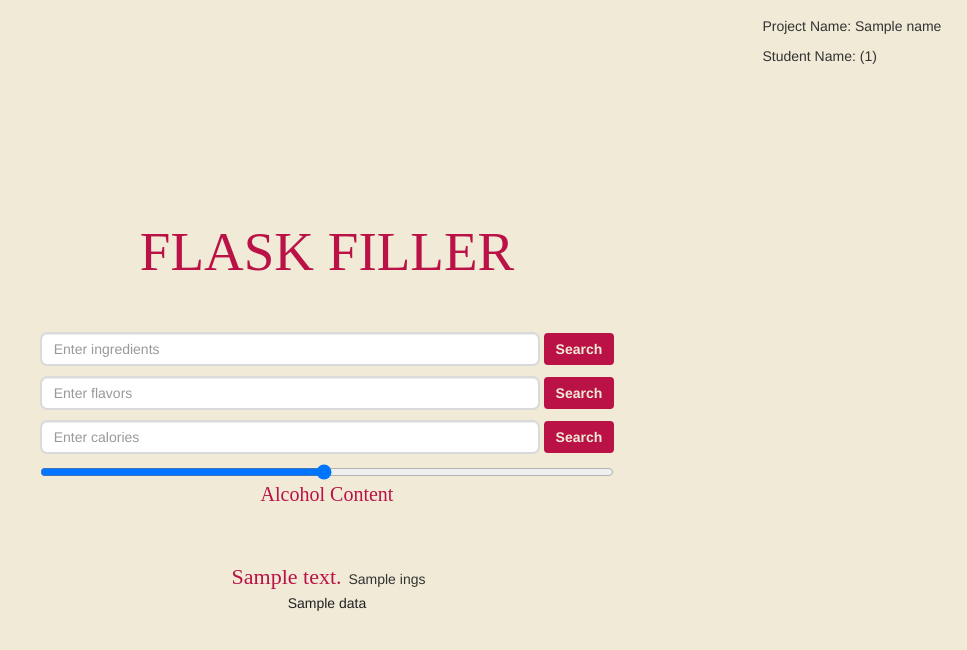
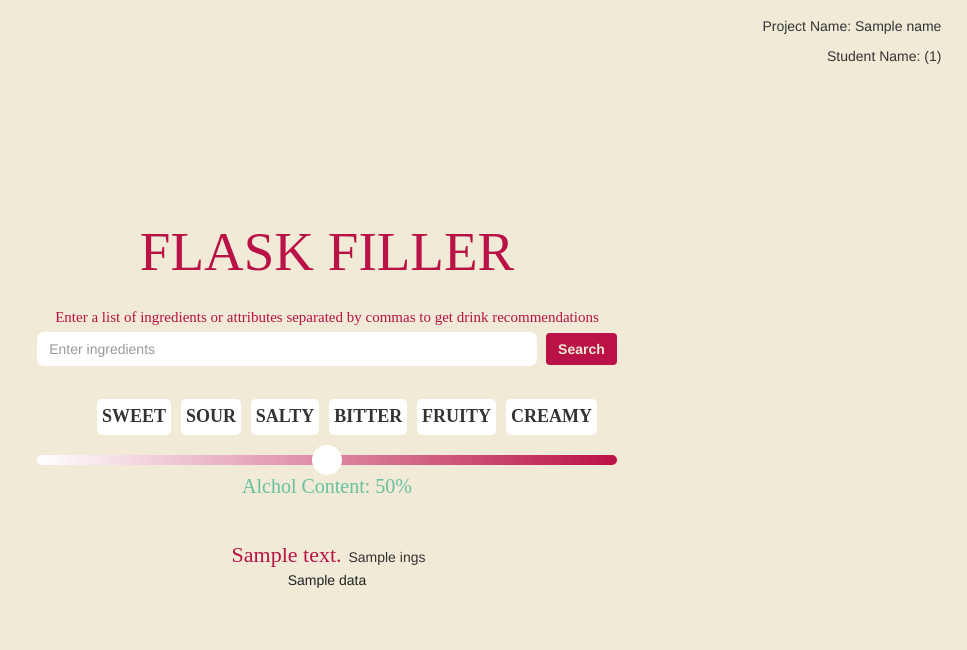
Before and after one commit to amaddula/FlaskFiller, a Python web app: template app/templates/search.html in a window 1280 px wide. Shown: the top 650 px of the page, without its empty margins (313-1280 px from the left). Run offline with Jinja, Linux system fonts and the light colour scheme; the template is opened without the code that fills it: most values are stand-ins (such as "Sample title", 1, 10 or a date in 2020); some libraries are stand-ins or nearby versions.

Commit message:
sexing things up

```diff
--- a/app/templates/search.html
+++ b/app/templates/search.html
@@ -1,26 +1,23 @@
+<!DOCTYPE html>
 <html>
     <head>
-        <link rel="stylesheet" href="/static/bootstrap.min.css">
-        <link rel="stylesheet" href="/static/main.css">
+        <link href="/static/bootstrap.min.css" rel="stylesheet" type="text/css">
+        <link href="/static/main.css" rel="stylesheet" type="text/css" >
+
+
 
         <style>
-
+            /* STYLING TO OVVERRIDE THE AUTOCOMPLETE FORM*/
             .autocomplete-items {
               position: absolute;
-  /*border: 1px solid #d4d4d4;*/
               border-bottom: none;
               border-top: none;
               z-index: 100;
               display: block;
               color: white;
-  /*position the autocomplete items to be the same width as the container:*/
               top: 100%;
               left: 0;
               right: 0;
-}
-
-.autocomplete-items::first-letter {
-    color: #41CAA8;
             }
 
             .choices ul {
@@ -44,7 +41,7 @@
             }
             .autocomplete-items div:hover {
               /*when hovering an item:*/
-  background-color: #ba1246;
+              background-color: #e5648d;
             }
             .autocomplete-active {
               /*when navigating through the items using the arrow keys:*/
@@ -52,19 +49,89 @@
               color: #ffffff;
             }
 
-body {
-  background-color: #F0EAD6;
+            input[type='text'] {
+              border: none !important;
+               -webkit-box-shadow: none !important;
+               -moz-box-shadow: none !important;
+               box-shadow: none !important;
+               outline: none;
             }
+
+            input[type='text']:focus {
+               border: none !important;
+               -webkit-box-shadow: none !important;
+               -moz-box-shadow: none !important;
+               box-shadow: 0px 0px 10px #e5648d !important;
+               outline: none;
+            }
+
+
+            /*ALCOHOL PERCENT SLIDER STYLES*/
+            input[type='range'] {
+                -webkit-appearance: none !important;
+                background: linear-gradient(to right, white, #ba1246);
+                height: 10px;
+                border-radius: 5px;
+                width: 100%;
+            }
+            input[type='range']:focus {
+              border: none !important;
+               -webkit-box-shadow: none !important;
+               -moz-box-shadow: none !important;
+               box-shadow: none !important;
+               outline: none;
+            }
+            input[type='range']::-webkit-slider-thumb {
+                -webkit-appearance: none !important;
+                background-color: white;
+                border-radius: 25px;
+                height:30px;
+                width:30px;
+            }
+            input[type='range']::-webkit-slider-thumb:hover {
+               background-color: #9ce2c9;
+
+             }
+
+            input[type='range']::-webkit-slider-thumb:active {
+                -webkit-appearance: none !important;
+                background-color: #67C1A1;
+                border-radius: 25px;
+                height:30px;
+                width:30px;
+            }
+
+            ul {
+              display: block;
+            }
+
+            li {
+              font-size: 18px;
+              font-family: Futura;
+              border-radius: 5px;
+              background-color: white;
+              padding: 5px;
+              margin: 3px;
+              text-align: center;
+            }
+
+            li:hover {
+              background-color: #9ce2c9;
+            }
+
+            li:active {
+              background-color: #67C1A1;
+            }
+
 
 
         </style>
 
+    </head>
+    <body>
 
 
-
-    </head>
-    <body>
-        <div class="topcorner">
+        <div class="topcorner" style="text-align: right">
             <p>Project Name: {{ name }}</p>
             <p>Student Name: ({{ netid }})</p>
         </div>
@@ -73,52 +140,69 @@ body {
 
             <br><br>
 
-            <p style="color: #F0EAD6; font-size: 15px; padding: 4px; font-family: Futura; display: block;">Enter a list of ingredients or attributes separated by commas to get drink recommendations</p>
+            <p style="color: #ba1246; font-size: 15px; padding: 4px; font-family: Futura; display: block;">Enter a list of ingredients or attributes separated by commas to get drink recommendations</p>
 
             <div class="form-group">
 
+                <!-- Enter ingredients text book and search button -->
                 <div class="autocomplete" style="position: relative; display: inline-block; width: 500px; padding-bottom: 10px">
                     <div style="">
-                        <input id="input" type="text" name="search" class="form-control" placeholder="Enter ingredients" autocomplete="off">
+                        <input id="input" type="text" name="search" class="form-control" placeholder="Enter ingredients" autocomplete="off" style="">
                     </div>
                 </div>
 
-                <button type="submit" class="btn btn-info" style="color: #F0EAD6; background-color: #ba1246; border: none"> <strong>Search</strong> </button>
+                <button type="submit" class="btn btn-info" style="color: #F0EAD6; background-color: #ba1246; border: none; margin-left: 5px;"> <strong>Search</strong> </button>
 
+
+                <!-- container to display autocomplete items -->
                 <div class="container-multi" style="display: block">
                     <ul id="choices" class="choices" style="list-style: none;">
                     </ul>
                 </div>
 
 
-                <div class="autocomplete" style="position: relative; display: inline-block; width: 500px; padding-bottom: 10px;">
-                    <div style="">
-                        <input id="input" type="text" name="search" class="form-control" placeholder="Enter flavors" autocomplete="off">
+
+                <!-- flavor profiles checkboxes -->
+                <ul>
+                  <li class="flavor" id="sweet_id" onclick="toggleSweet()">
+                    <label>SWEET</label>
+                  </li>
+
+                  <li>
+                    <label class="flavor" id="sour_id">SOUR</label>
+                  </li>
+
+                  <li>
+                    <label  class="flavor" id="salty_id">SALTY</label>
+                  </li>
+
+                  <li>
+                    <label class="flavor" id="bitter_id">BITTER</label>
+                  </li>
+
+                  <li>
+                    <label class="flavor" id="fruity_id"">FRUITY</label>
+                  </li>
+
+                  <li>
+                    <label class="flavor" id="creamy_id">CREAMY</label>
+                  </li>
+                </ul>
+
+                <br><br>
+
+                <!-- alcohol percentage slider -->
+                <div class="slide_container" style="display: block;">
+                  <input type="range" min="0" max="100" value="50" step="10" class="slider" id="mySlider" oninput="outputUpdate(value)">
+                  <output for="mySlider" id="percent" style="font-size: 20px; font-family: Futura; color: #67C1A1;">Alchol Content: 50%</output>
                 </div>
-                </div>
-
-                <button type="submit" class="btn btn-info" style="color: #F0EAD6; background-color: #ba1246; border: none"> <strong>Search</strong> </button>
-
-                <br>
-
-                <div class="autocomplete" style="position: relative; display: inline-block; width: 500px; padding-bottom: 10px;">
-                    <div style="">
-                        <input id="input" type="text" name="search" class="form-control" placeholder="Enter calories" autocomplete="off">
-                    </div>
-                </div>
-
-                <button type="submit" class="btn btn-info" style="color: #F0EAD6; background-color: #ba1246; border: none"> <strong>Search</strong> </button>
-
-                <div class="slidecontainer" style="display: block">
-                  <input type="range" min="1" max="100" value="50" class="slider" id="myRange">
-                  <p style="font-size: 20px; color: #ba1246; font-family: Futura;">Alcohol Content</p>
-                </div>
-
 
             </div>
 
         </form>
 
+
+        <!-- display search results -->
         <form class="form-inline global-search">
         {% if data %}
             <h1 style="color: #ba1246; font-size: 22px; font-family: Futura; padding: 3px;">{{output_message}}</h1>
@@ -130,7 +214,19 @@ body {
         {% endif %}
         </form>
 
-        <script>
+        <script type='text/javascript' src='http://ajax.googleapis.com/ajax/libs/jquery/1.6.4/jquery.min.js'></script>
+        <script  type="text/javascript">
+
+        var sweet = document.getElementById("sweet_id");
+        function toggleSweet() {
+          sweet.classList.toggle("active");
+        }
+
+
+        function outputUpdate(val) {
+          document.querySelector('#percent').value = 'Alcohol Content: ' + val + '%';
+        }
+
         var ingredients = ["151 proof rum","190 Proof Everclear",
 "7-Up",
 "Absinthe",
@@ -649,12 +745,17 @@ function autocomplete(inp, arr) {
       a.setAttribute("id", this.id + "autocomplete-list");
       a.setAttribute("class", "autocomplete-items");
 
-
+      array = val.split(",");
+      if (array.length == 1) { val = array[0];}
+      else {
+        val = array[array.length -1];
+      }
       /*append the DIV element as a child of the autocomplete container:*/
       this.parentNode.appendChild(a);
       /*for each item in the array...*/
       for (i = 0; i < arr.length; i++) {
         /*check if the item starts with the same letters as the text field value:*/
+
         if (arr[i].substr(0, val.length).toUpperCase() == val.toUpperCase()) {
           /*create a DIV element for each matching element:*/
           b = document.createElement("DIV");
@@ -666,17 +767,22 @@ function autocomplete(inp, arr) {
           /*execute a function when someone clicks on the item value (DIV element):*/
               b.addEventListener("click", function(e) {
               /*insert the value for the autocomplete text field:*/
+              total_val = ""
+              if (array.length > 1) {
+                for (i = 0; i < array.length-1; i++) {
+                  total_val += array[i] + ","
+                }
+                total_val += this.getElementsByTagName("input")[0].value;
+                inp.value = total_val;
+              } else {
                 inp.value = this.getElementsByTagName("input")[0].value;
-              /*item = document.createElement("li")
-              item.innerHTML = this.getElementsByTagName("input")[0].value;
-              item.style.color = white;
-              item.setAttribute("class", "ing_item");*/
-              /*close the list of autocompleted values,
+              }
+
+              /*close all lists
               (or any other open lists of autocompleted values:*/
               closeAllLists();
           });
           a.appendChild(b);
-          /*list.appendChild(item)*/
         }
       }
   });
@@ -739,6 +845,12 @@ document.addEventListener("click", function (e) {
 
 autocomplete(document.getElementById("input"), ingredients);
 
+inp.addEventListener("keydown", function(e) {
+  var keyCode = e.keyCode;
+  if(keyCode ==188) {
+    autocomplete(document.getElementById("input"), ingredients);
+  }
+})
         </script>
 
     </body>
```
Lines whose indentation alone changed are shown as unchanged.
